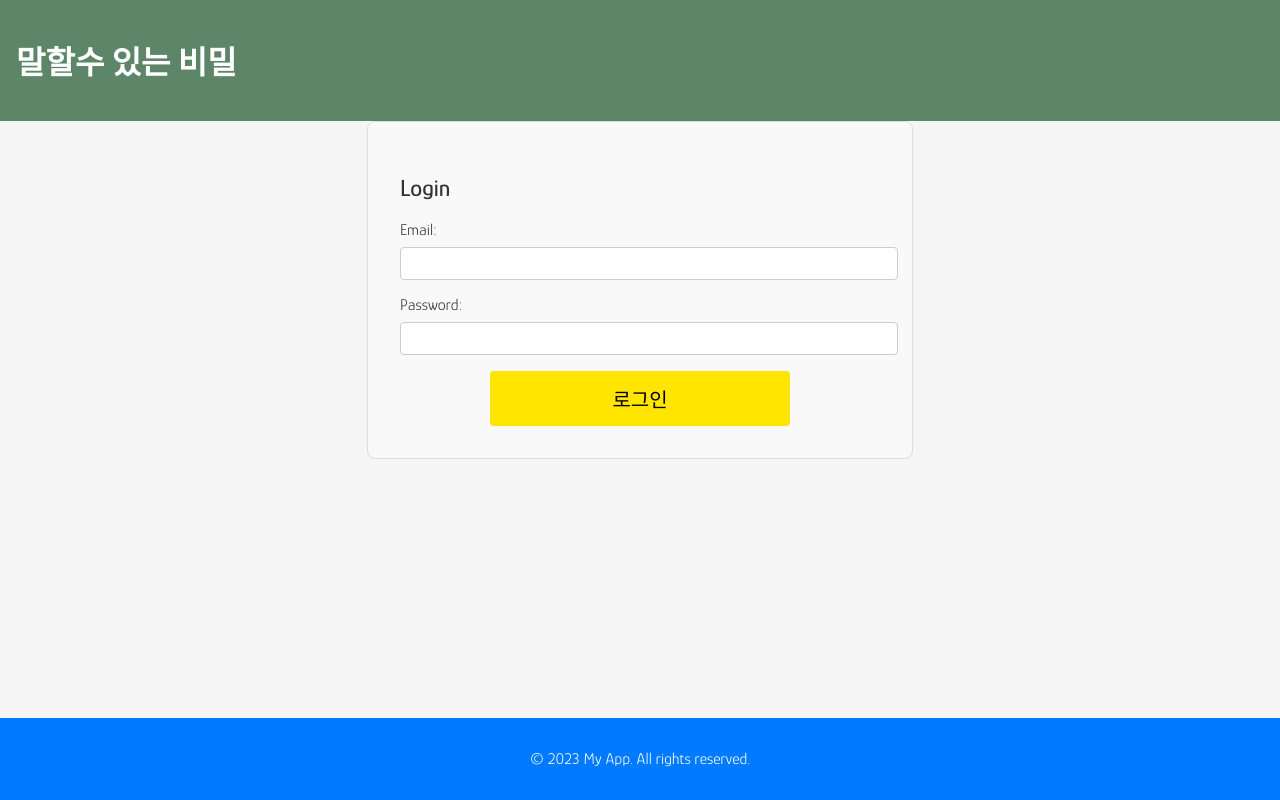
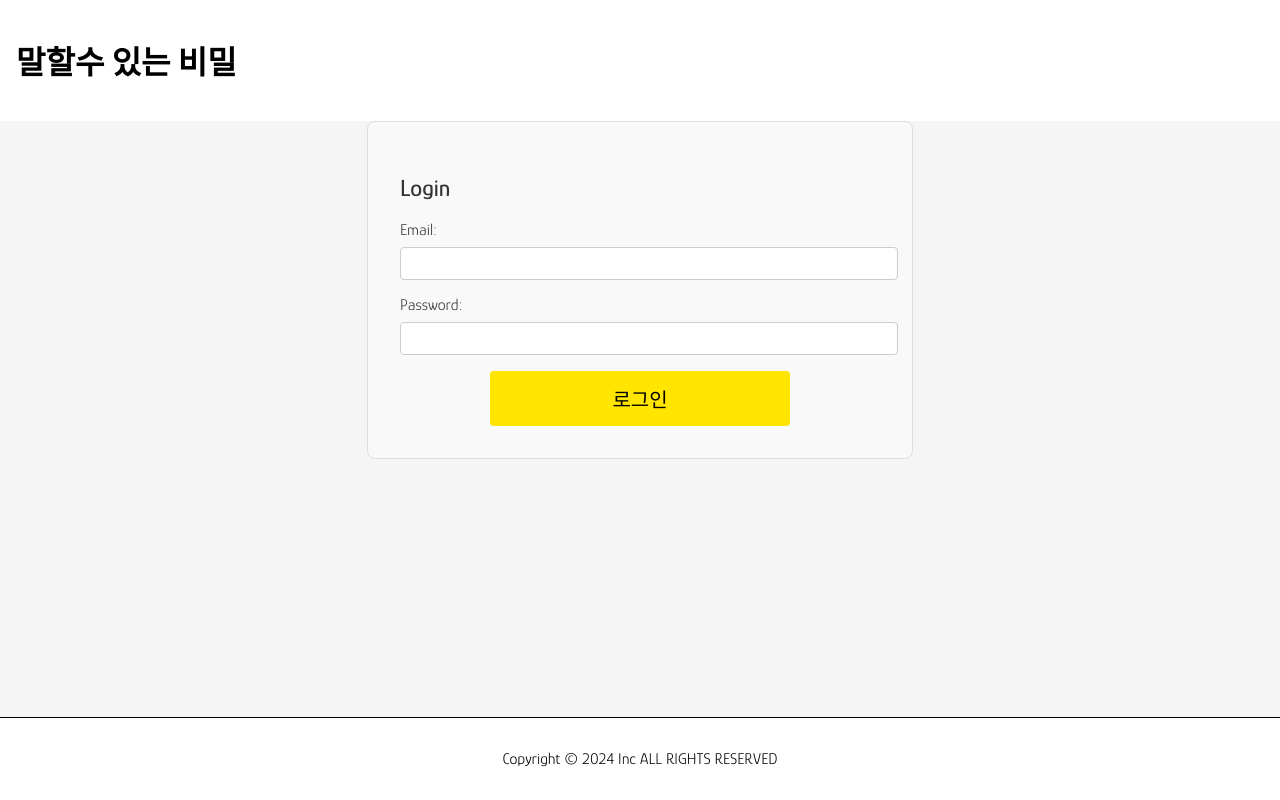
Before and after one commit to bitcamp-wasd/secret-front, a React (Create React App) app: page /login in a window 1280 px wide. Built offline with nearby package versions, Linux system fonts and the light colour scheme.

Commit message:
.env추가 후 gitignore설정, 푸터 문구 변경, 레이아웃 사이드바 주석처리

```diff
--- a/src/components/Footer.jsx
+++ b/src/components/Footer.jsx
@@ -3,7 +3,7 @@ import React from 'react';
 const Footer = () => {
   return (
     <footer>
-      <p>&copy; 2023 My App. All rights reserved.</p>
+      <p> Copyright © 2024  Inc ALL RIGHTS RESERVED</p>
     </footer>
   );
 };
--- a/src/styles/components/Layout.css
+++ b/src/styles/components/Layout.css
@@ -11,11 +11,11 @@
     flex: 1;
   }
 
-  .sidebar {
+  /* .sidebar {
     width: 200px;
     background: #f4f4f4;
     padding: 1rem;
-  }
+  } */
 
   .content {
     flex: 1;
@@ -24,14 +24,15 @@
 
 
   header {
-    background: #5d8669;
-    color: white;
+    background: #FFF;
+    color: #000;
     padding: 1rem;
   }
 
   footer {
-    background: #007bff;
-    color: white;
+    background: #FFF;
+    color: #000;
     padding: 1rem;
     text-align: center;
+    border-top: solid 1px #000;
   }
```
Also changed, not shown: 1 other file (tests, documents, lock files or other folders).
